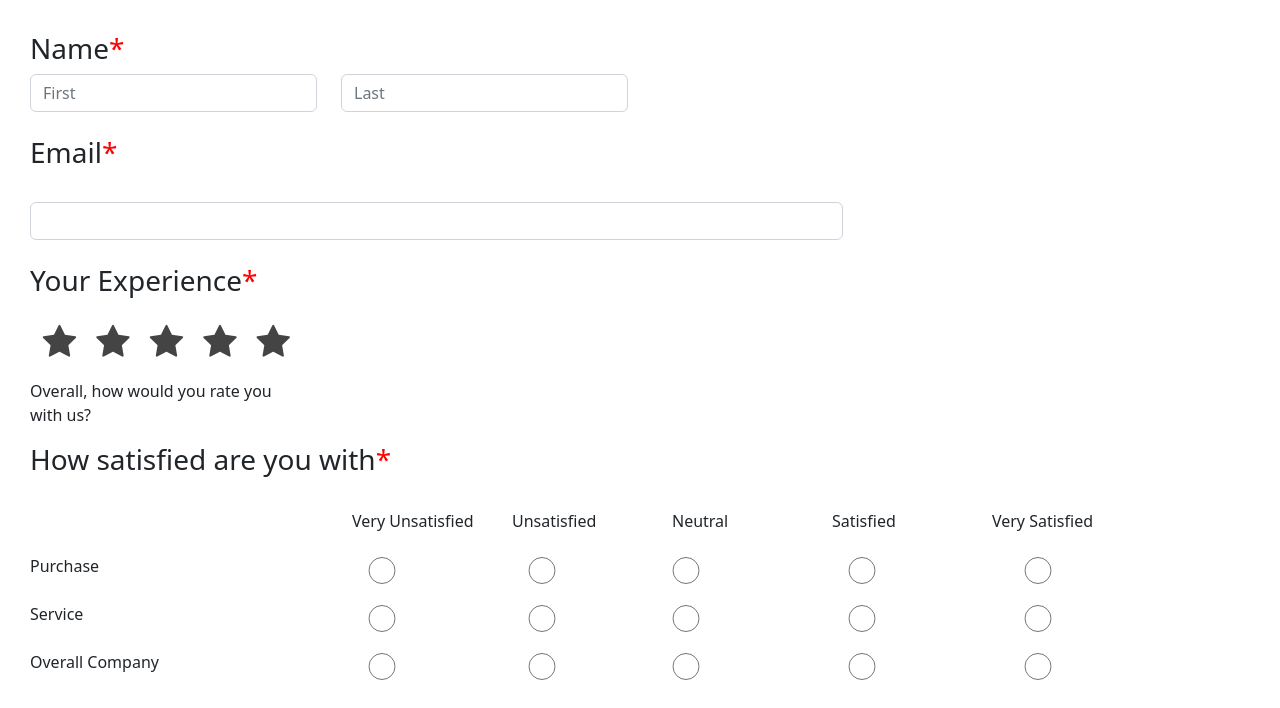
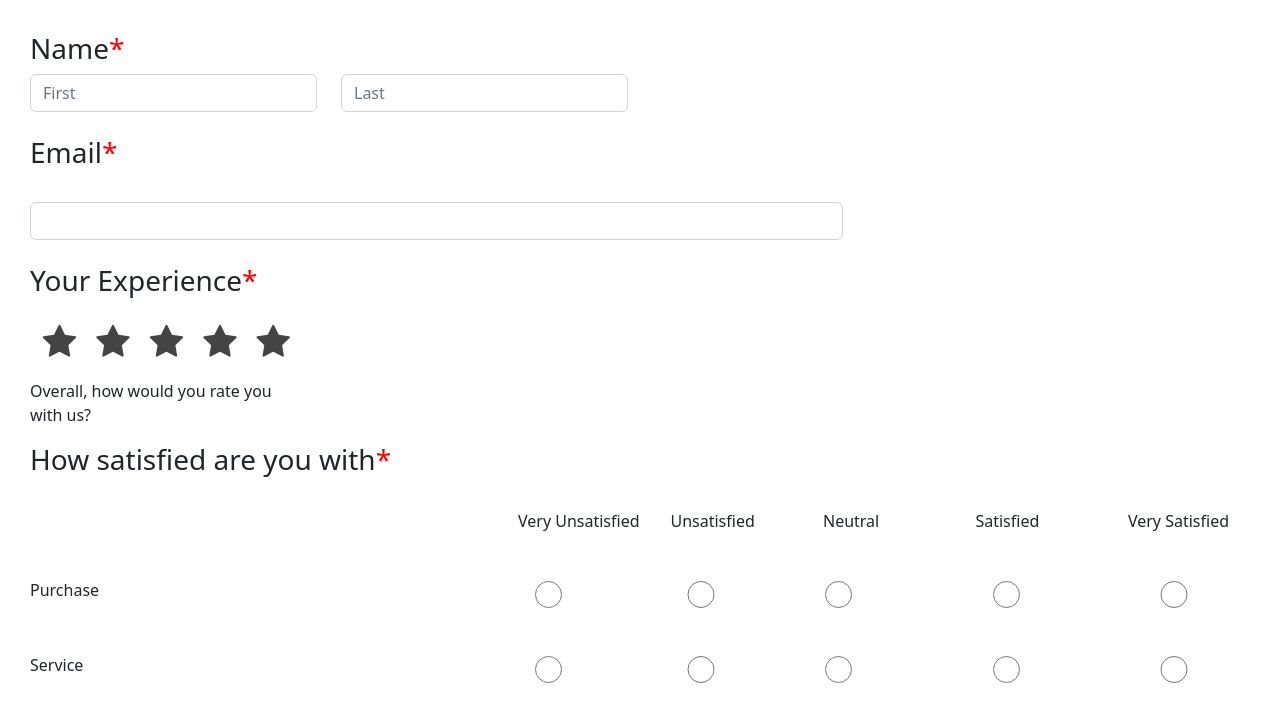
Before and after one commit to SurendharHi5/HTML-CSS-task2, a plain HTML site: page index.html in a window 1280 px wide. Shown: the part 92-800 px from the top of the page. Drawn offline with nearby package versions, Linux system fonts and the light colour scheme.

Commit message:
style.css

```diff
--- a/style.css
+++ b/style.css
@@ -1,6 +1,6 @@
 .form{
     padding: 30px;
-
+    display: grid;
     }
 
 
@@ -45,13 +45,13 @@ color: red;
 .col-5{
 display: grid;
 grid-template-columns: 30% 30% 30% 30% 30%;
-position: absolute;
-left: 27.5%;
+position: relative;
+left: 40%;
 justify-content: space-between;
 }
 
 .col-6{
 display: grid;
-grid-template-columns: 40% 30% 20% 25% 30% 25%;
-position: absolute;
+grid-template-columns: 70% 30% 20% 25% 30% 25%;
+position: relative;
 }
```
